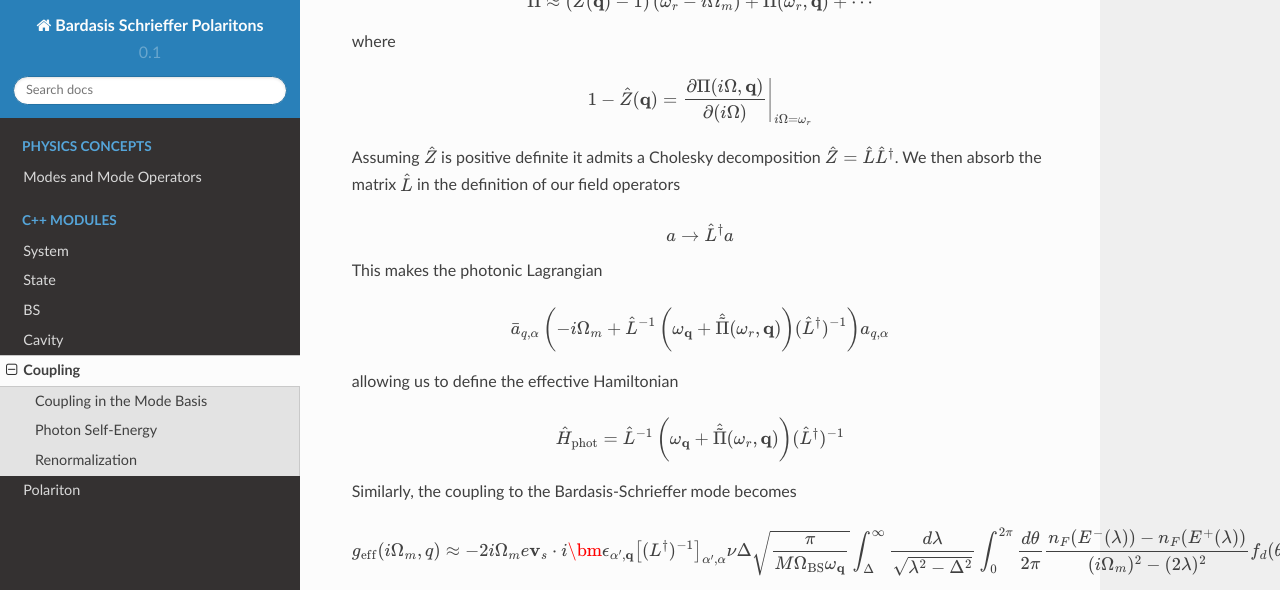
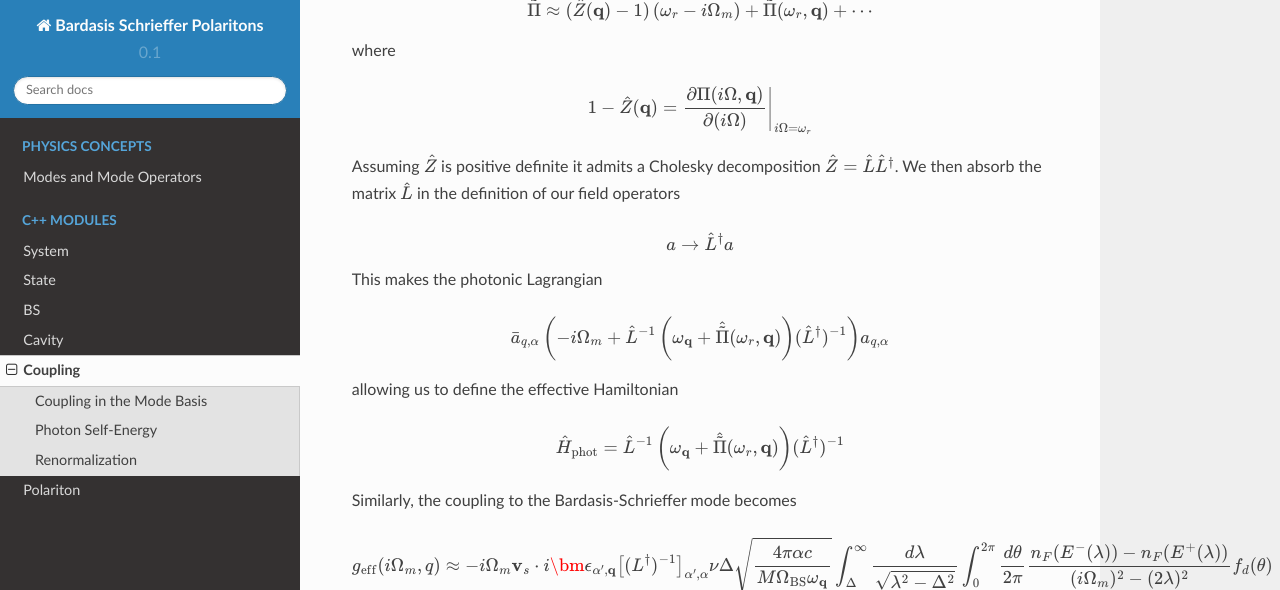
Before and after one commit to raineszm/cavity-superconductor-polaritons, a Sphinx documentation site: the page built from python/doc/source/coupling.rst, in a window 1280 px wide and 900 px high, scrolled down 2485 px, cut to the strip 0-590 px from the top of the window. Built offline with Sphinx 7.4.7 and the Read the Docs theme 2.0.0, drawn with Linux system fonts in a browser that asks for light colours; formulas are drawn with MathJax 3; some of the changed text lies outside the part shown.

Commit message:
Make some integrals directly accessible

```diff
--- a/python/doc/source/coupling.rst
+++ b/python/doc/source/coupling.rst
@@ -75,12 +75,12 @@
     g_\text{eff}(i\Omega_m, \mathbf{q}, \alpha) = \sqrt{\frac{\pi c^2 }{M \Omega_\text{BS}\omega_{\mathbf{q}}}}
     \mathbf{v}_s\cdot i\bm{\epsilon}_{\alpha,\mathbf{q}}\left(\frac{L}{2}\right)g(i\Omega_m, \mathbf{q})
 
-or explicitly
+or explicitly using :math:`e = \sqrt{\alpha c}`
 
 .. math::
 
-   g_\text{eff}(i\Omega_m, q) \approx -2i \Omega_m e \mathbf{v}_s\cdot i\bm{\epsilon}_{\alpha,\mathbf{q}}
-   \nu \Delta \sqrt{\frac{\pi}{M \Omega_\text{BS}\omega_{\mathbf{q}}}}
+   g_\text{eff}(i\Omega_m, q) \approx -i \Omega_m \mathbf{v}_s\cdot i\bm{\epsilon}_{\alpha,\mathbf{q}}
+   \nu \Delta \sqrt{\frac{4\pi\alpha c}{M \Omega_\text{BS}\omega_{\mathbf{q}}}}
     \int_\Delta^\infty
    \frac{d\lambda}{\sqrt{\lambda^2 - \Delta^2}}
    \int_0^{2\pi}\frac{d\theta}{2\pi}
@@ -207,9 +207,9 @@
 
 .. math::
 
-   g_\text{eff}(i\Omega_m, q) \approx -2i \Omega_m e \mathbf{v}_s\cdot i\bm{\epsilon}_{\alpha',\mathbf{q}}
+   g_\text{eff}(i\Omega_m, q) \approx -i \Omega_m \mathbf{v}_s\cdot i\bm{\epsilon}_{\alpha',\mathbf{q}}
    \left[(L^\dagger)^{-1}\right]_{\alpha',\alpha}
-   \nu \Delta \sqrt{\frac{\pi }{M \Omega_\text{BS}\omega_{\mathbf{q}}}}
+   \nu \Delta \sqrt{\frac{4\pi \alpha c}{M \Omega_\text{BS}\omega_{\mathbf{q}}}}
     \int_\Delta^\infty
    \frac{d\lambda}{\sqrt{\lambda^2 - \Delta^2}}
    \int_0^{2\pi}\frac{d\theta}{2\pi}
```
Also changed, not shown: 4 other files.
